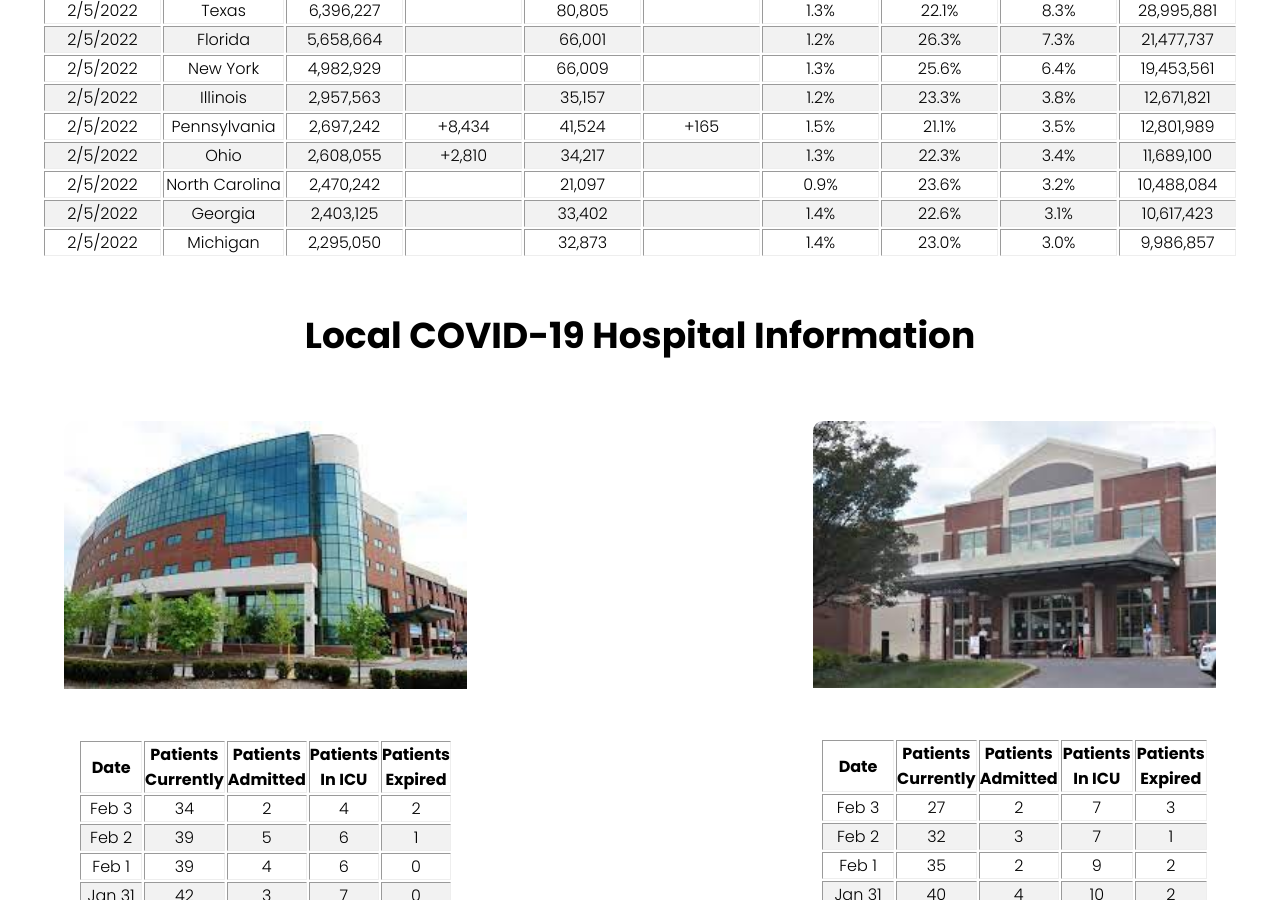
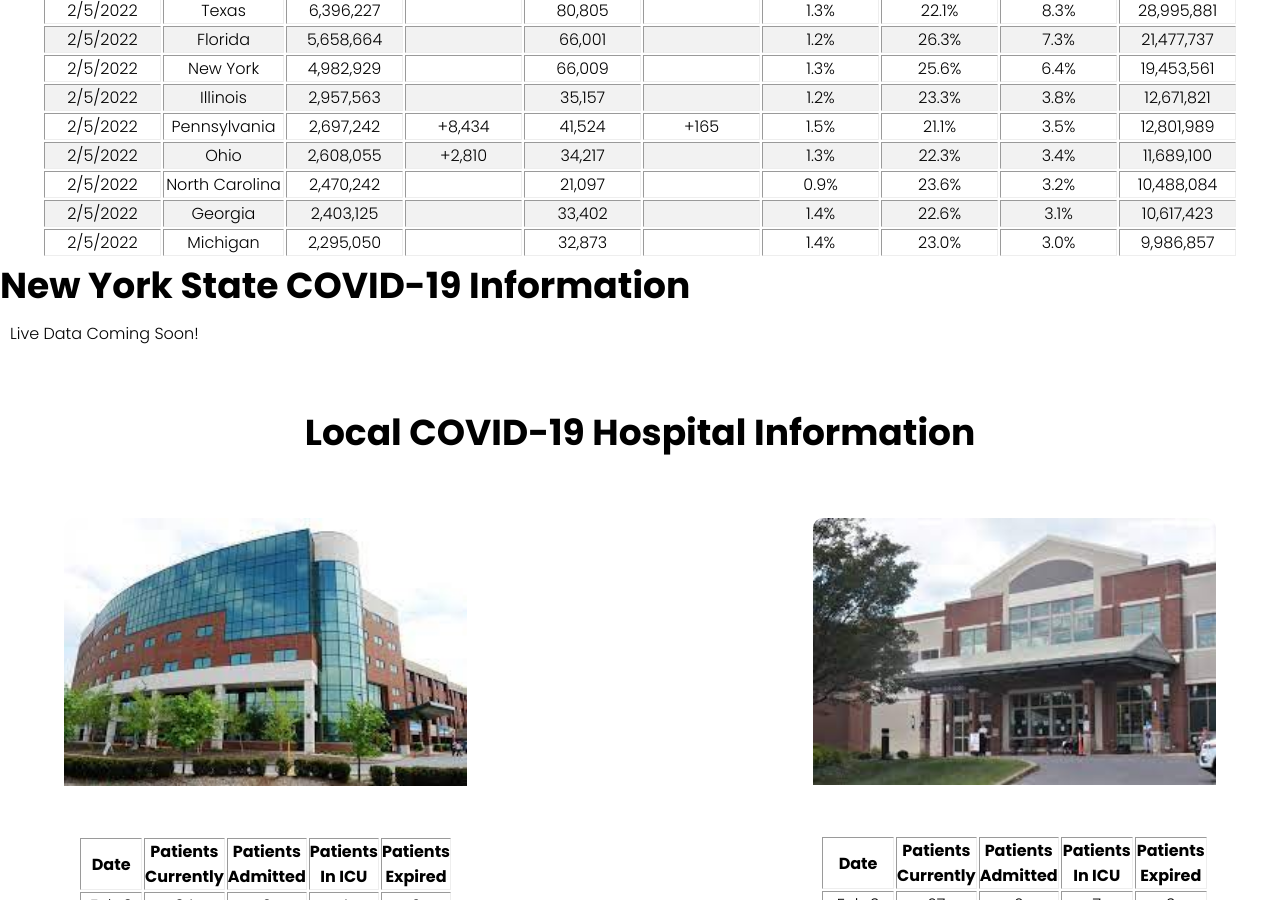
Before and after one commit to Pasin3ru/Tracking-COVID-19, a Jekyll site: the page built from index.html, in a window 1280 px wide and 900 px high, scrolled down 2064 px. Built offline with Jekyll 4.4.1, drawn with Linux system fonts in a browser that asks for light colours.

Commit message:
Update index.html

```diff
--- a/index.html
+++ b/index.html
@@ -50,6 +50,12 @@ layout: home
     <!-- DataFrame Ends Here -->
 </section>
 
+<!--- NY State Data -->
+<ul class="ny_state_data_title">
+    <h1>New York State COVID-19 Information</h1>
+    <p>Live Data Coming Soon!</p>
+</ul>
+
 <!--- Hospital -->
 <section class="hospital">
     <h1>Local COVID-19 Hospital Information</h1>
```
